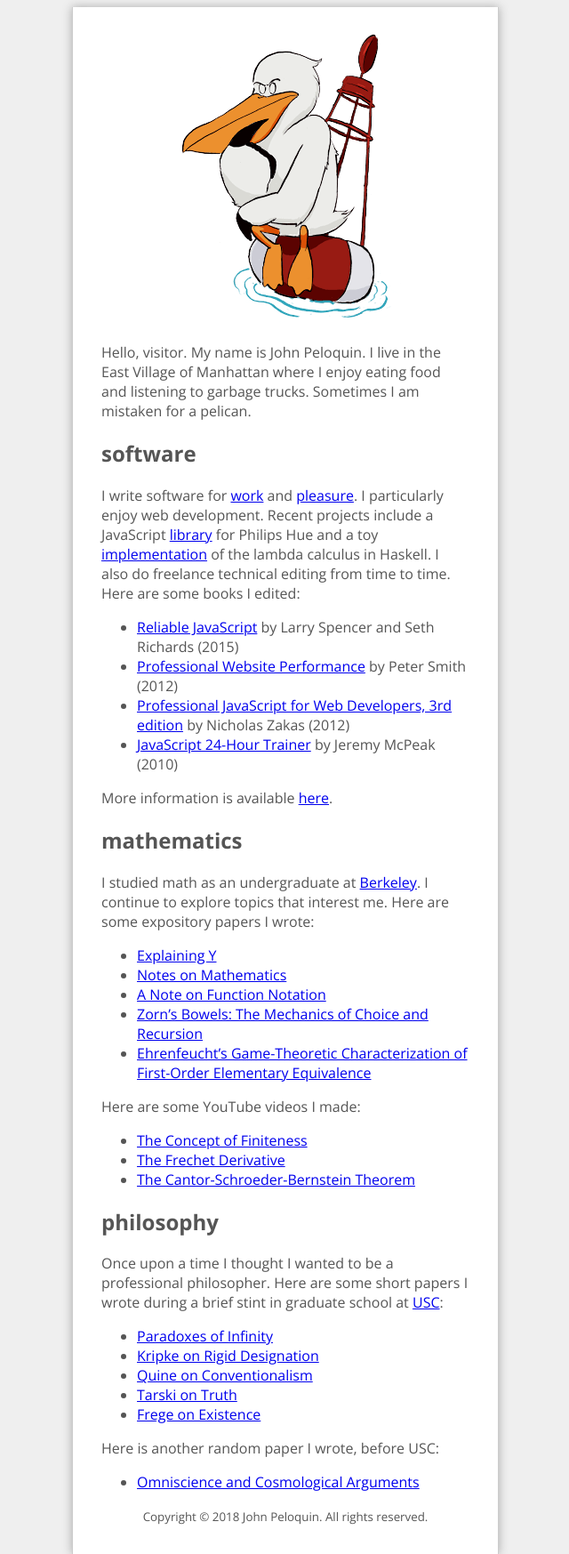
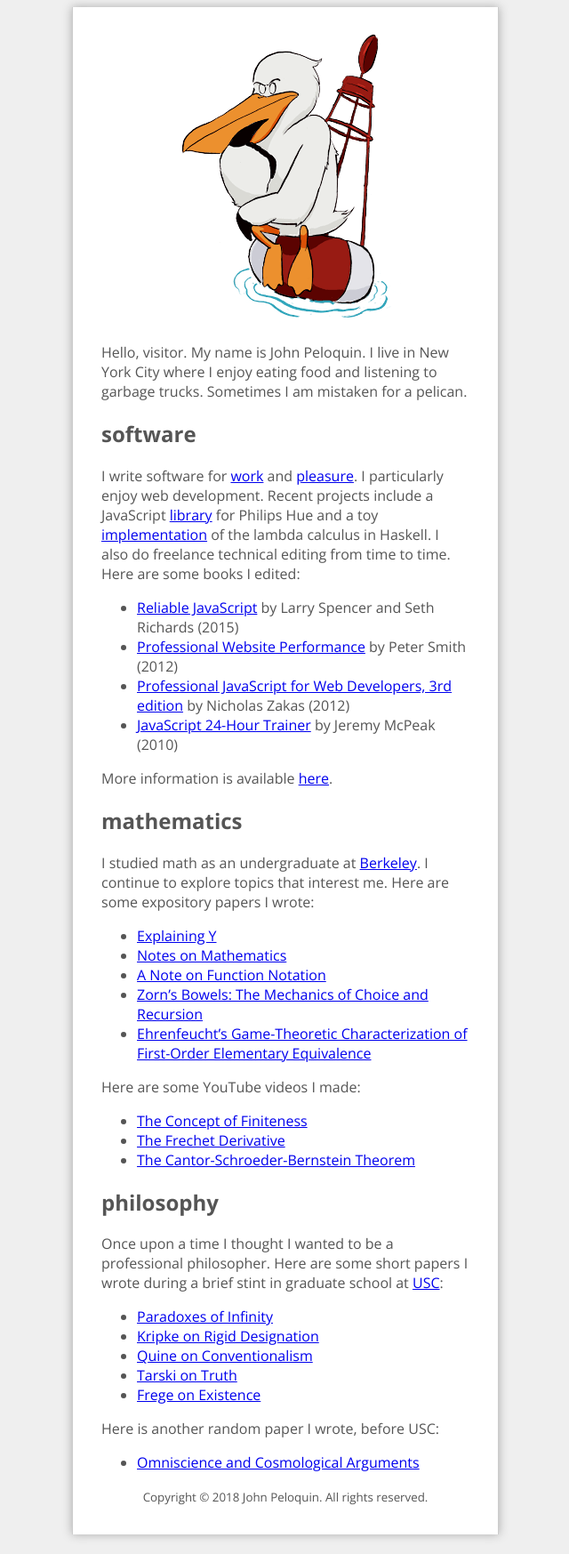
Before and after one commit to blargoner/blargoner.github.com, a Jekyll site: the page built from index.md, in a window 1280 px wide. Shown: the whole page at 89% size, without its empty margins (319-959 px from the left). Built offline with Jekyll 4.4.1, drawn with Linux system fonts in a browser that asks for light colours; a style sheet for code colours, icons or effects is not loaded.

Commit message:
update location

```diff
--- a/index.md
+++ b/index.md
@@ -3,7 +3,7 @@ layout: default
 title: blargon
 ---
 
-Hello, visitor. My name is John Peloquin. I live in the East Village of Manhattan where I enjoy eating food and listening to garbage trucks. Sometimes I am mistaken for a pelican.
+Hello, visitor. My name is John Peloquin. I live in New York City where I enjoy eating food and listening to garbage trucks. Sometimes I am mistaken for a pelican.
 
 ## Software
 
```
